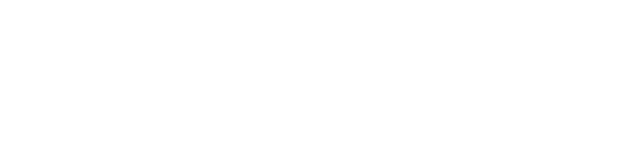
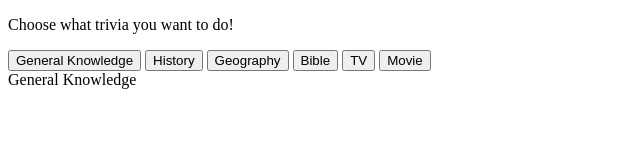
Before and after one commit to Andrew035/trivia-quiz, a plain HTML site: page index.html in a window 1280 px wide. Shown: the whole page, without its empty margins (0-640 px from the left). Drawn offline with Linux system fonts and the light colour scheme.

Commit message:
added different trivia sections

```diff
--- a/index.html
+++ b/index.html
@@ -7,6 +7,33 @@
     <link href="style.css" rel="stylesheet" />
   </head>
   <body>
+    <div class="container">
+      <form class="trivia-picker-container">
+        <p class="trivia-picker-text">Choose what trivia you want to do!</p>
+        <input
+          type="button"
+          class="btn"
+          href="#general-knowledge"
+          value="General Knowledge"
+        />
+        <input
+          type="button"
+          class="btn"
+          onclick="window.location.href='#general-knowledge'"
+          value="History"
+        />
+        <input type="button" class="btn" href="#geography" value="Geography" />
+        <input type="button" class="btn" href="#bible" value="Bible" />
+        <input type="button" class="btn" href="#tv" value="TV" />
+        <input type="button" class="btn" href="#movie" value="Movie" />
+      </form>
+    </div>
+    <div id="general-knowledge-container">General Knowledge</div>
+    <div id="history-container"></div>
+    <div id="geography-container"></div>
+    <div id="bible-container"></div>
+    <div id="tv-container"></div>
+    <div id="movie-container"></div>
     <script src="app.js"></script>
   </body>
 </html>
```
